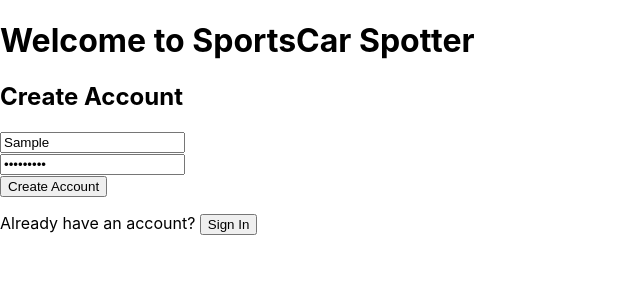
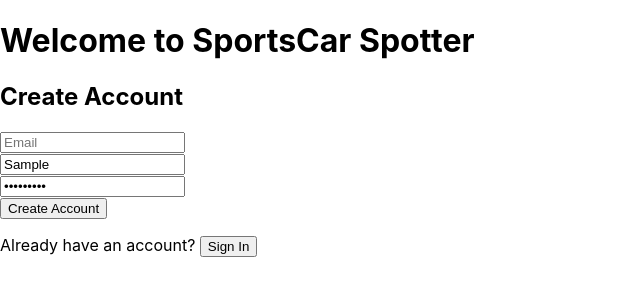
Before and after one commit to RichardLee19/testofdoodles, a React (Create React App) app: page / in a window 1280 px wide. Both pictures are taken after typing "Sample", "Sample123" into the empty fields and a click on the button "Create Account". Shown: the top 300 px of the page, without its empty margins (0-640 px from the left). Built offline with nearby package versions, Linux system fonts and the light colour scheme.

Commit message:
attempt to center text

```diff
--- a/src/LoginPage.js
+++ b/src/LoginPage.js
@@ -2,15 +2,25 @@ import React, { useState } from 'react';
 
 function LoginPage() {
     const [isSignIn, setIsSignIn] = useState(true);
+    const [email, setEmail] = useState('');
 
     const handleToggleMode = () => {
         setIsSignIn(!isSignIn);
+    };
+
+    const handleEmailChange = (e) => {
+        setEmail(e.target.value);
     };
 
     return (
         <div className="container">
             <h1>{"Welcome to SportsCar Spotter"}</h1>
             <h2>{isSignIn ? 'Sign In' : 'Create Account'}</h2>
+            { !isSignIn && (
+                <div className="input-group">
+                    <input type="email" placeholder="Email" value={email} onChange={handleEmailChange} />
+                </div>
+            )}
             <div className="input-group">
                 <input type="text" placeholder="Username" />
             </div>
```
